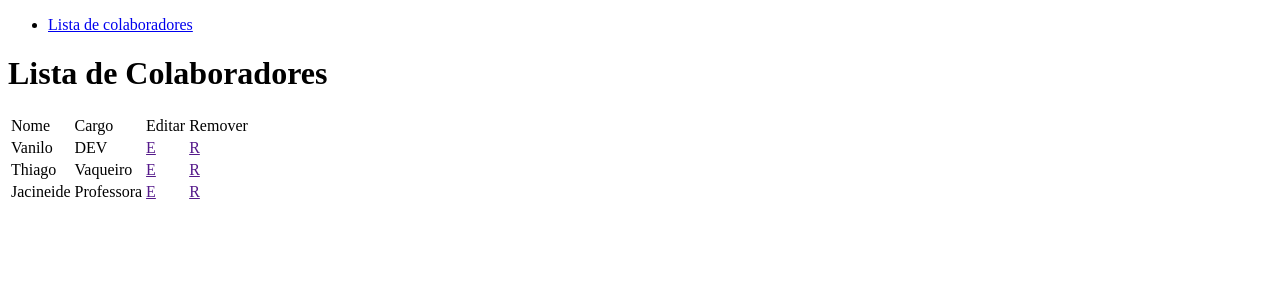
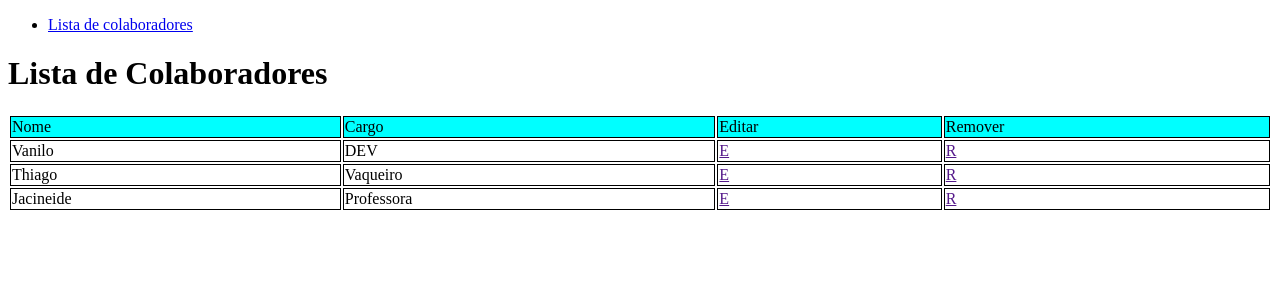
Before and after one commit to vanilo-ferreira/projeto-afrocodigos, an Angular app: page /collaborators in a window 1280 px wide. Shown: the top 300 px of the page. Built offline with nearby package versions, Linux system fonts and the light colour scheme.

Commit message:
feat: Adicionar estilização base para o CollaboratorsComponent

```diff
--- a/src/app/collaborators/collaborators.component.css
+++ b/src/app/collaborators/collaborators.component.css
@@ -0,0 +1,10 @@
+table {
+  width: 100%;
+}
+
+table thead {
+  background-color: aqua;
+}
+table td {
+  border: 1px solid;
+}
```
